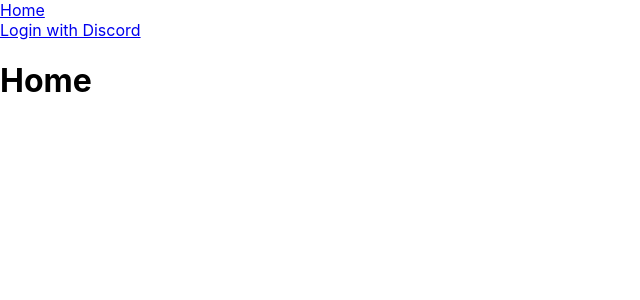
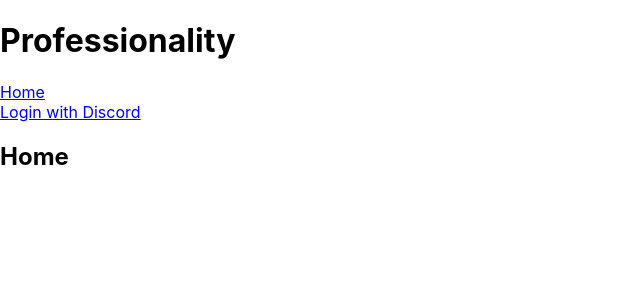
Before and after one commit to shnibble/professionality-app, a React (Create React App) app: page / in a window 1280 px wide. Shown: the top 300 px of the page, without its empty margins (0-640 px from the left). Built offline with nearby package versions, Linux system fonts and the light colour scheme.

Commit message:
Refactored login to context.

```diff
--- a/src/App.js
+++ b/src/App.js
@@ -1,24 +1,31 @@
 import React from 'react'
 import { BrowserRouter as Router, Route, Switch } from 'react-router-dom'
+import { UserProvider } from './context/user'
 import Login from './components/login'
+
 
 function App() {
   return (
-    <div>
-        <a href='/'>Home</a>
-        <br />
-        <a href="https://discord.com/api/oauth2/authorize?client_id=720699635076956210&redirect_uri=https%3A%2F%2Fprofessionality.app%2Flogin&response_type=code&scope=identify">
-          Login with Discord
-        </a>
+    <UserProvider>
+        <header>
+            <h1>Professionality</h1>
+        </header>
+        <nav>
+            <a href='/'>Home</a>
+            <br />
+            <a href="https://discord.com/api/oauth2/authorize?client_id=720699635076956210&redirect_uri=https%3A%2F%2Fprofessionality.app%2Flogin&response_type=code&scope=identify">
+            Login with Discord
+            </a>
+        </nav>
         <Router>
             <Switch>
                 <Route path={'/login'} component={Login} />
                 <Route path={'/'}>
-                    <h1>Home</h1>
+                    <h2>Home</h2>
                 </Route>
             </Switch>
         </Router>
-    </div>
+    </UserProvider>
   )
 }
 
--- a/src/components/login.js
+++ b/src/components/login.js
@@ -1,54 +1,16 @@
 import React from 'react'
 import ReactQueryParams from 'react-query-params'
-import axios from 'axios'
-import Cookies from 'js-cookie'
-
-const initialState = {
-    logged_in: false,
-    is_member: false,
-    is_officer: false,
-    nickname: ''
-}
 
 class Login extends ReactQueryParams {
-    state = initialState
-
-    exchangeCode = (code) => {
-
-        // validate code
-        if (typeof code === 'undefined' || code === '') {
-            console.log('Invalid code')
-        } else {
-            console.log('valid code...')
-            axios.post('https://professionality-api.com/account/login', {
-                code
-            })
-            .then(response => {
-                const data = response.data
-                this.setState({
-                    logged_in: true,
-                    is_member: data.member,
-                    is_officer: data.officer,
-                    nickname: data.nickname
-                })
-                Cookies.set('token', JWT, { expires: 30 })
-            })
-            .catch(err => {
-                window.alert('Could not login:', err)
-            })
-        }
-    }
 
     componentDidMount() {
         const code = this.queryParams.code
-        this.exchangeCode(code)
+        this.props.context.login(code)
     }
 
     render() {
         return (
-            <div>
-                <h1>Login</h1>
-            </div>
+            <h2>Login</h2>
         )
     }
 }
--- /dev/null
+++ b/src/context/user.js
@@ -0,0 +1,57 @@
+import React from 'react'
+import ReactQueryParams from 'react-query-params'
+import axios from 'axios'
+import Cookies from 'js-cookie'
+
+const initialState = {
+    logged_in: false,
+    is_member: false,
+    is_officer: false,
+    nickname: ''
+}
+
+const UserContext = React.createContext(initialState)
+
+class UserProvider extends React.Component {
+
+    state = initialState
+
+    login = (code) => {
+        // validate code
+        if (typeof code === 'undefined' || code === '') {
+            window.alert('Invalid Discord login code. Please try logging in again.')
+        } else {
+            axios.post('https://professionality-api.com/account/login', { code })
+            .then(response => {
+                const data = response.data
+                this.setState({
+                    logged_in: true,
+                    is_member: data.member,
+                    is_officer: data.officer,
+                    nickname: data.nickname
+                })
+                Cookies.set('token', data.jwt, { expires: 30 })
+            })
+            .catch(err => {
+                window.alert('Could not login:', err)
+            })
+        }
+    }
+
+    render() {
+        return (
+            <UserContext.Provider value={{
+                logged_in: this.state.logged_in,
+                is_member: this.state.is_member,
+                is_officer: this.state.is_officer,
+                nickname: this.state.nickname,
+                login: this.login
+            }}>
+                {this.props.children}
+            </UserContext.Provider>
+        )
+    }
+}
+
+export default UserContext
+export { UserProvider }
```
